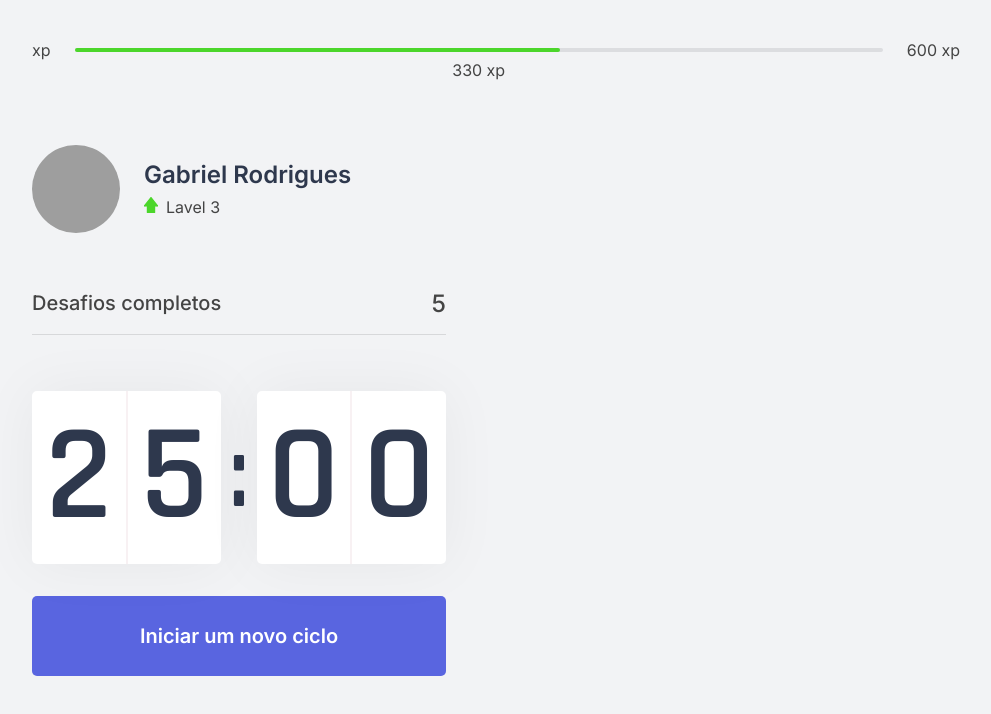
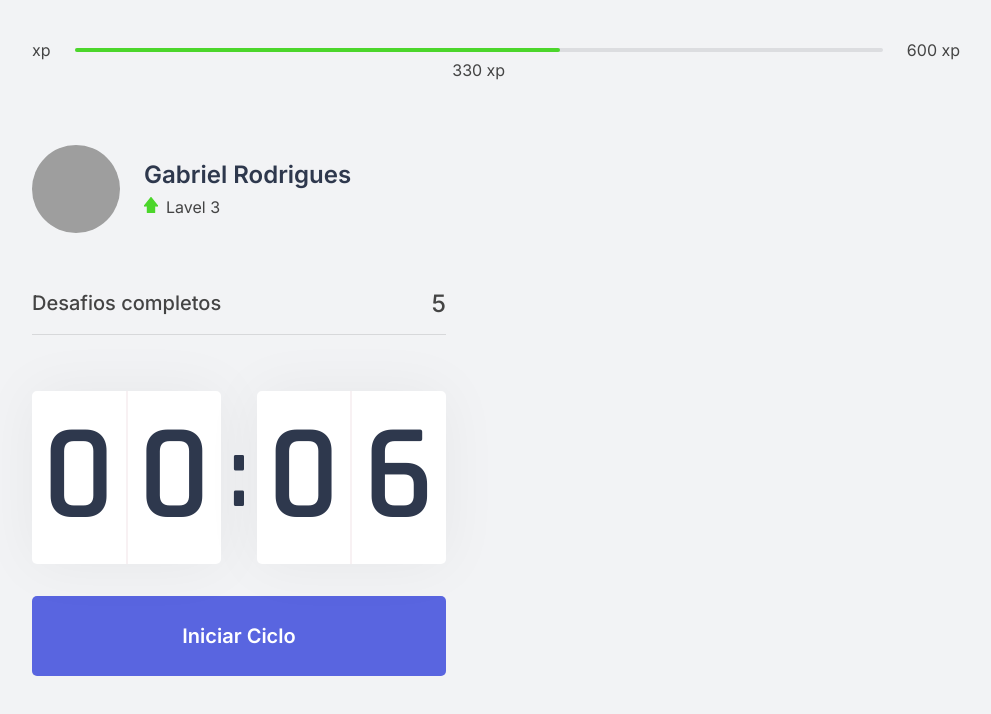
Before and after one commit to gabrielroodriz/move, a Next.js app: page / in a window 1280 px wide. Shown: the top 714 px of the page, without its empty margins (144-1135 px from the left). Built offline with nearby package versions, Linux system fonts and the light colour scheme; grey boxes are pictures that could not be loaded.

Commit message:
fix: Style Countdown component

```diff
--- a/src/components/Countdown.tsx
+++ b/src/components/Countdown.tsx
@@ -1,28 +1,43 @@
 import { useState, useEffect } from "react";
 import styles from "../styles/components/Countdown.module.css";
 
+let countdownTimeOut: NodeJS.Timeout;
+
 export function Countdown() {
-  const [time, setTime] = useState(25 * 60);
-  const [active, setActive] = useState(false);
+  const [time, setTime] = useState(0.1 * 60);
+  const [isActive, setIsActive] = useState(false);
+  const [hasFinished, setHasFinished] = useState(false);
 
   const minutes = Math.floor(time / 60);
   const seconds = time % 60;
 
-  const [minuteLeft, minuteRight] = String(minutes).padStart(2, "0").split("");
-  const [secondLeft, secondRight] = String(seconds).padStart(2, "0").split("");
+  const [minuteLeft, minuteRight] = String(minutes)
+    .padStart(2, "0")
+    .split("");
+  const [secondLeft, secondRight] = String(seconds)
+    .padStart(2, "0")
+    .split("");
 
   useEffect(() => {
-    if (active && time > 0) {
-      setTimeout(() => {
+    if (isActive && time > 0) {
+      countdownTimeOut = setTimeout(() => {
         setTime(time - 1);
       }, 1000);
+    } else if (isActive && time === 0) {
+      setHasFinished(true);
+      setIsActive(false);
     }
-  }, [active, time]);
+  }, [isActive, time]);
 
   function startCountDown() {
-    setActive(true);
+    setIsActive(true);
   }
 
+  function resetCountDown() {
+    clearTimeout(countdownTimeOut);
+    setIsActive(false);
+    setTime(0.1 * 60);
+  }
   return (
     <div>
       <div className={styles.countdownContainer}>
@@ -36,9 +51,31 @@
           <span>{secondRight}</span>
         </div>
       </div>
-      <button type="button" onClick={startCountDown} className={styles.countdownButton}>
-        Iniciar um novo ciclo
-      </button>
+      {hasFinished ? (
+        <button disabled className={styles.countdownButton}>
+          Ciclo Encerrado
+        </button>
+      ) : (
+        <>
+          {isActive ? (
+            <button
+              type="button"
+              onClick={resetCountDown}
+              className={`${styles.countdownButton} ${styles.countdownButtonActive}`}
+            >
+              Abandonar Ciclo
+            </button>
+          ) : (
+            <button
+              type="button"
+              onClick={startCountDown}
+              className={styles.countdownButton}
+            >
+              Iniciar Ciclo
+            </button>
+          )}
+        </>
+      )}
     </div>
   );
 }
--- a/src/styles/components/Countdown.module.css
+++ b/src/styles/components/Countdown.module.css
@@ -59,6 +59,21 @@
   transition: background-color 0.2s;
 }
 
-.countdownButton:hover {
+.countdownButton:not(:disabled):hover {
   background: var(--blue-dark);
 }
+
+.countdownButtonActive {
+  background: var(--white);
+  color: var(--title);
+}
+.countdownButtonActive:hover {
+  background: var(--red);
+  color: var(--white);
+}
+
+.countdownButton:disabled {
+  background: var(--white);
+  color: var(--text);
+  cursor: not-allowed;
+}
```
